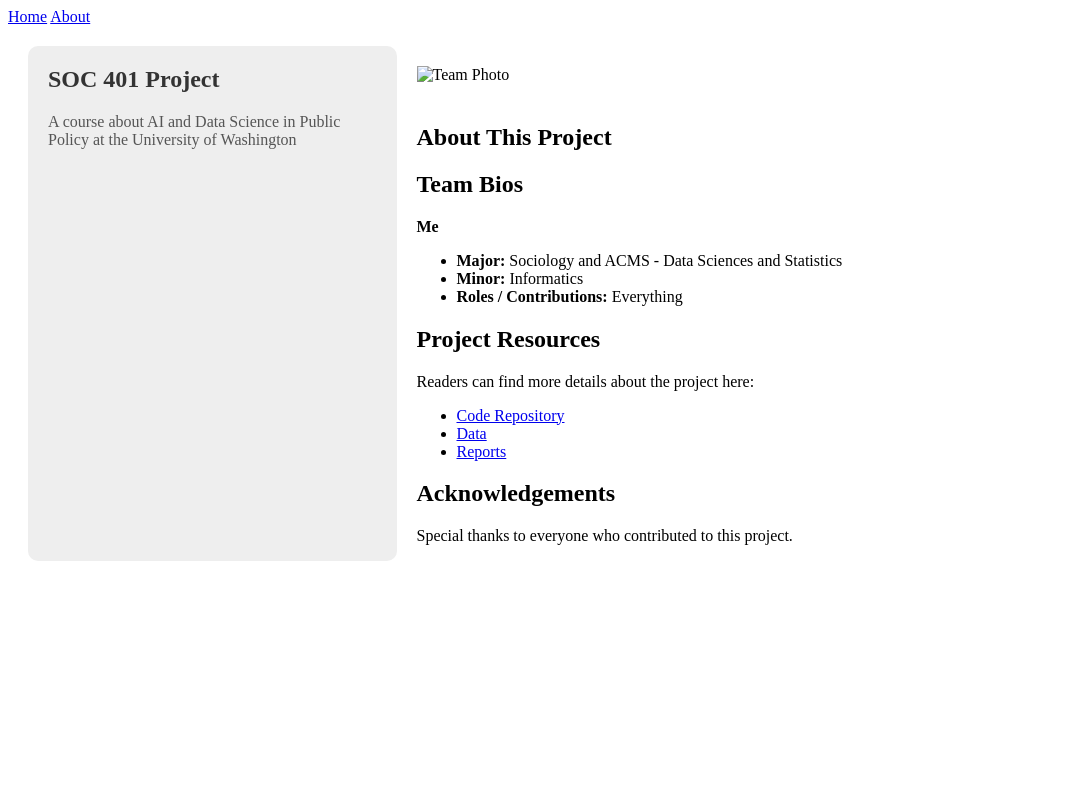
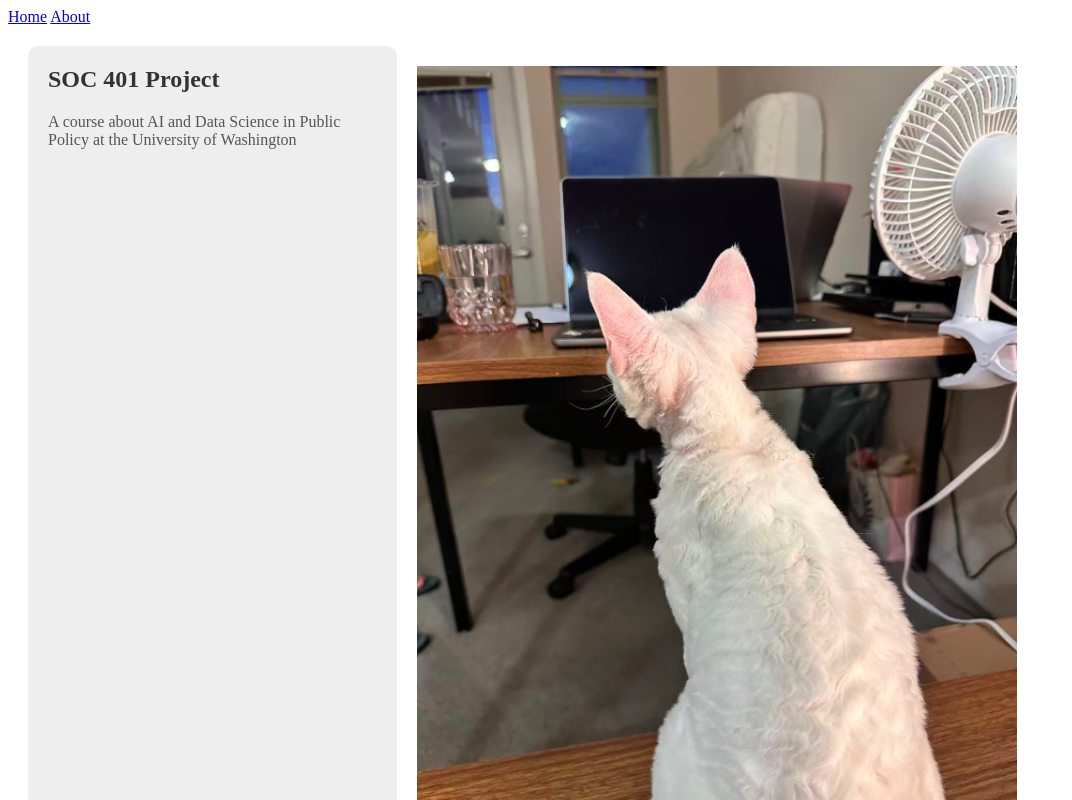
Before and after one commit to JianiT/AILab, a plain HTML site: page about.html in a window 1280 px wide. Shown: the top 800 px of the page, without its empty margins (0-1072 px from the left). Drawn offline with Linux system fonts and the light colour scheme.

Commit message:
Replace team photo with about image

```diff
--- a/about.html
+++ b/about.html
@@ -22,7 +22,7 @@
     <!-- Main content -->
     <section class="about-content">
       <!-- Team Photo -->
-      <img src="team-photo.jpg" alt="Team Photo" class="header-img">
+      <img src="about.jpg" alt="Team Photo" class="header-img">
 
       <h1>About This Project</h1>
 
```
